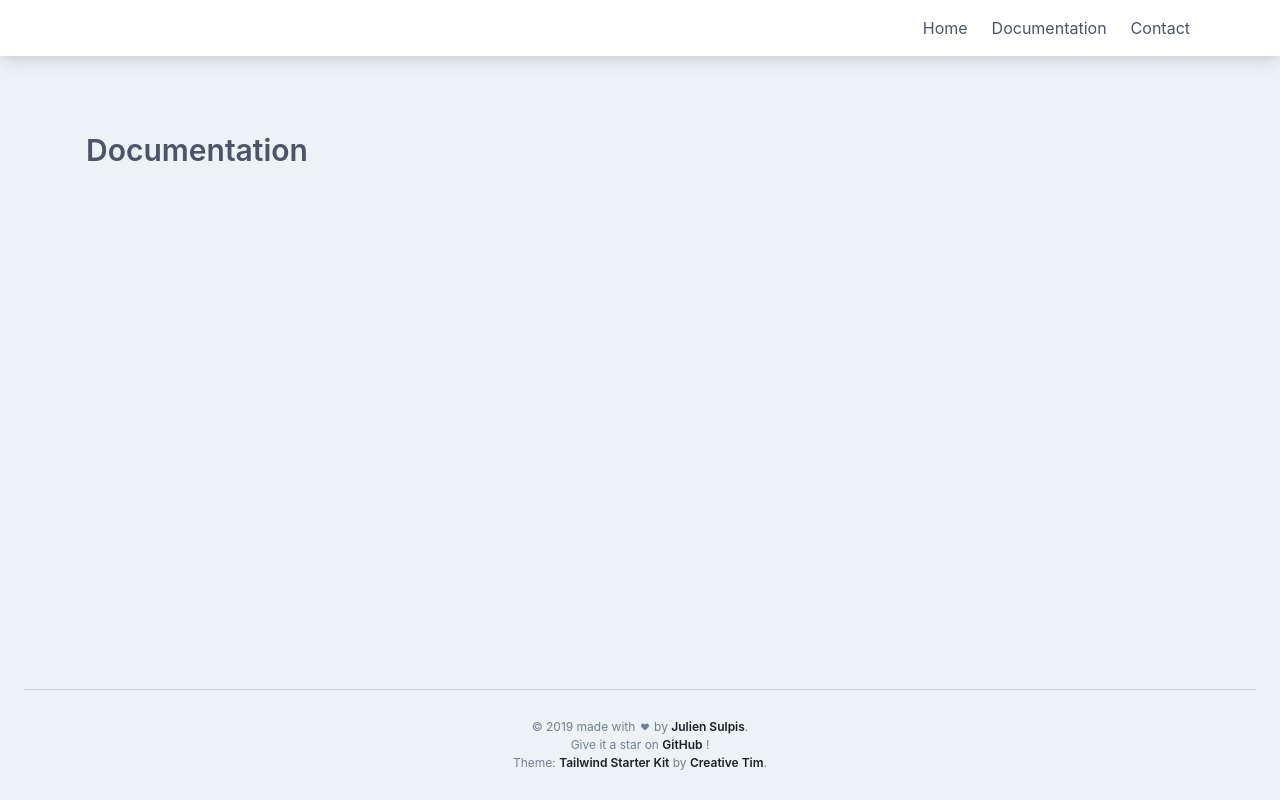
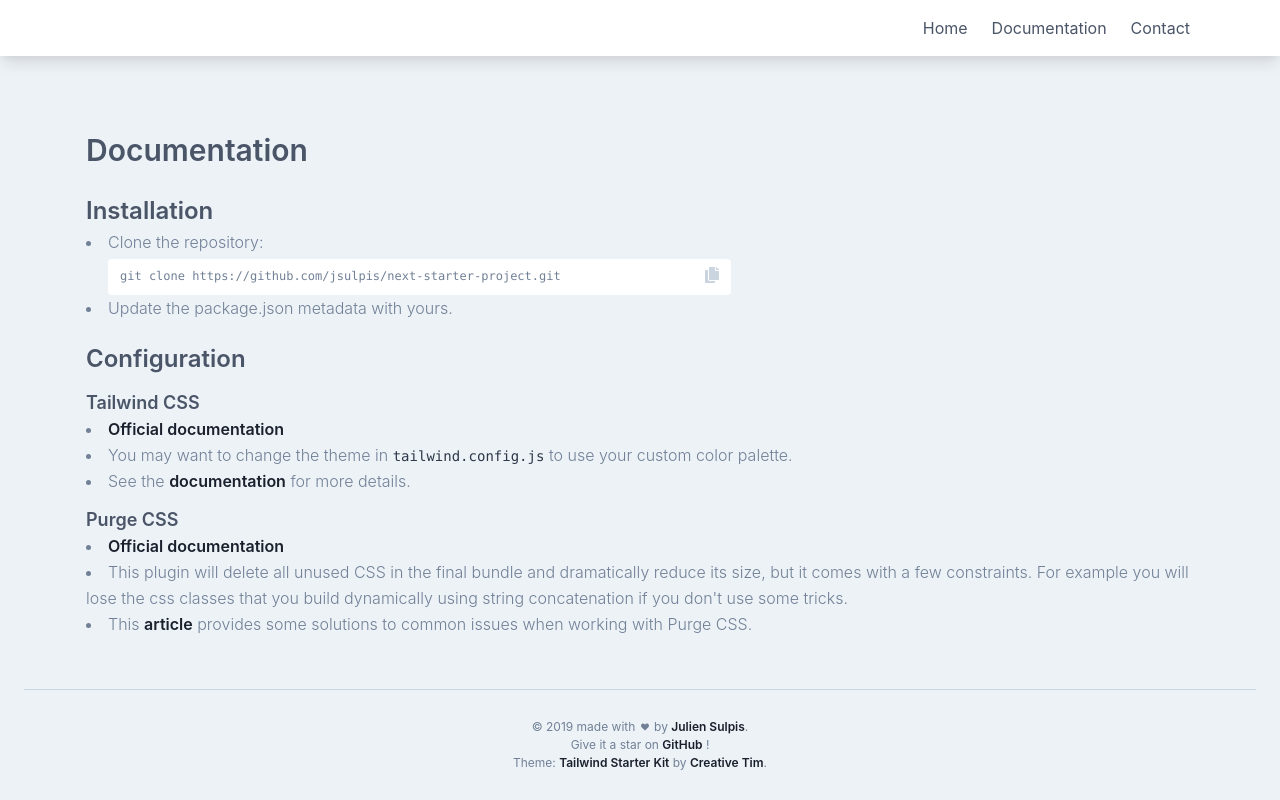
Before and after one commit to jsulpis/nextjs-template, a Next.js app: page /docs in a window 1280 px wide. Built offline with nearby package versions, Linux system fonts and the light colour scheme.

Commit message:
feat: documentation - first draft

```diff
--- /dev/null
+++ b/src/components/docs/CodeBlock.tsx
@@ -0,0 +1,38 @@
+import { PropsWithChildren, HTMLProps } from "react";
+import { FontAwesomeIcon } from "@fortawesome/react-fontawesome";
+import { faCopy } from "@fortawesome/free-solid-svg-icons";
+
+const CodeBlock = (props: PropsWithChildren<HTMLProps<HTMLDivElement>>) => (
+  <div
+    className={
+      "flex justify-between bg-white rounded px-3 py-2 " + (props.className || "")
+    }
+  >
+    <p className="text-xs focus:outline-none font-mono">{props.children}</p>
+    <FontAwesomeIcon
+      className="h-4 text-gray-400 cursor-pointer"
+      onClick={() => copyToClipboard(props.children)}
+      icon={faCopy}
+    ></FontAwesomeIcon>
+  </div>
+);
+
+function copyToClipboard(text) {
+  // Create a hidden text field
+  const inputText = document.createElement("input");
+  inputText.style.position = "absolute";
+  inputText.style.top = "-9999px";
+  inputText.value = text;
+  document.body.appendChild(inputText);
+
+  // Select the text field
+  inputText.select();
+
+  // Copy the text inside the text field
+  document.execCommand("copy");
+
+  // Remove the input
+  document.body.removeChild(inputText);
+}
+
+export default CodeBlock;
--- a/src/pages/docs.tsx
+++ b/src/pages/docs.tsx
@@ -1,12 +1,89 @@
-import React from "react";
+import React, { PropsWithChildren, HTMLProps } from "react";
 import Page from "components/layout/Page";
+import CodeBlock from "components/docs/CodeBlock";
 
 const Docs = () => (
   <Page title={"Documentation"} description={"Documentation for the template."}>
-    <div className="flex text-left">
+    <div className="text-left text-gray-700 ">
       <h2 className="section-title mt-16">Documentation</h2>
+
+      <DocSectionTitle>Installation</DocSectionTitle>
+      <DocUl>
+        <DocLi>
+          <div className="inline-flex flex-col w-3/4">
+            <p>Clone the repository:</p>
+            <CodeBlock className="w-3/4 mt-1">
+              git clone https://github.com/jsulpis/next-starter-project.git
+            </CodeBlock>
+          </div>
+        </DocLi>
+        <DocLi>Update the package.json metadata with yours.</DocLi>
+      </DocUl>
+
+      <DocSectionTitle>Configuration</DocSectionTitle>
+
+      <DocSubSectionTitle>Tailwind CSS</DocSubSectionTitle>
+      <DocUl>
+        <DocLi>
+          <DocLink href="https://tailwindcss.com">Official documentation</DocLink>
+        </DocLi>
+        <DocLi>
+          You may want to change the theme in <CodeSpan>tailwind.config.js</CodeSpan> to
+          use your custom color palette.
+        </DocLi>
+        <DocLi>
+          See the{" "}
+          <DocLink href="https://tailwindcss.com/docs/theme">documentation</DocLink> for
+          more details.
+        </DocLi>
+      </DocUl>
+
+      <DocSubSectionTitle>Purge CSS</DocSubSectionTitle>
+      <DocUl>
+        <DocLi>
+          <DocLink href="https://purgecss.com/">Official documentation</DocLink>
+        </DocLi>
+        <DocLi>
+          This plugin will delete all unused CSS in the final bundle and dramatically
+          reduce its size, but it comes with a few constraints. For example you will lose
+          the css classes that you build dynamically using string concatenation if you
+          don't use some tricks.
+        </DocLi>
+        <DocLi>
+          This{" "}
+          <DocLink href="https://www.viget.com/articles/a-better-approach-for-using-purgecss-with-tailwind/">
+            article
+          </DocLink>{" "}
+          provides some solutions to common issues when working with Purge CSS.
+        </DocLi>
+      </DocUl>
     </div>
   </Page>
 );
 
+const DocSectionTitle = (props: PropsWithChildren<{}>) => (
+  <h3 className="font-semibold text-2xl mt-5">{props.children}</h3>
+);
+
+const DocSubSectionTitle = (props: PropsWithChildren<{}>) => (
+  <h4 className="font-semibold text-lg mt-3">{props.children}</h4>
+);
+
+const DocUl = (props: PropsWithChildren<{}>) => (
+  <ul className="paragraph text-base">{props.children}</ul>
+);
+
+const DocLi = (props: PropsWithChildren<{}>) => (
+  <li className="list-disc list-inside">{props.children}</li>
+);
+
+const DocLink = (props: PropsWithChildren<HTMLProps<HTMLLinkElement>>) => (
+  <a href={props.href} className="font-semibold text-gray-900" target="_blank">
+    {props.children}
+  </a>
+);
+
+const CodeSpan = (props: PropsWithChildren<{}>) => (
+  <span className="font-mono text-sm text-gray-800">{props.children}</span>
+);
 export default Docs;
```
